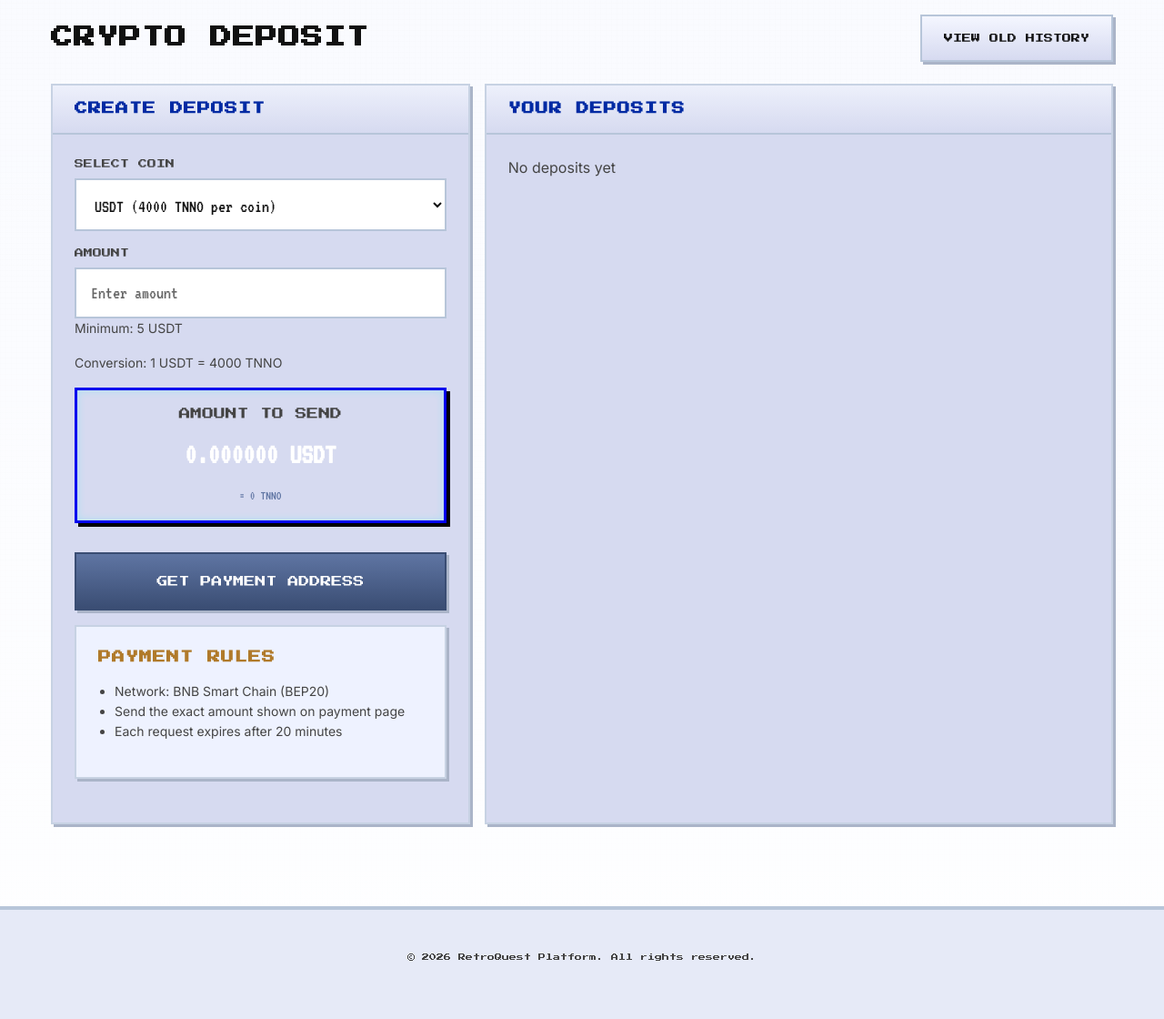
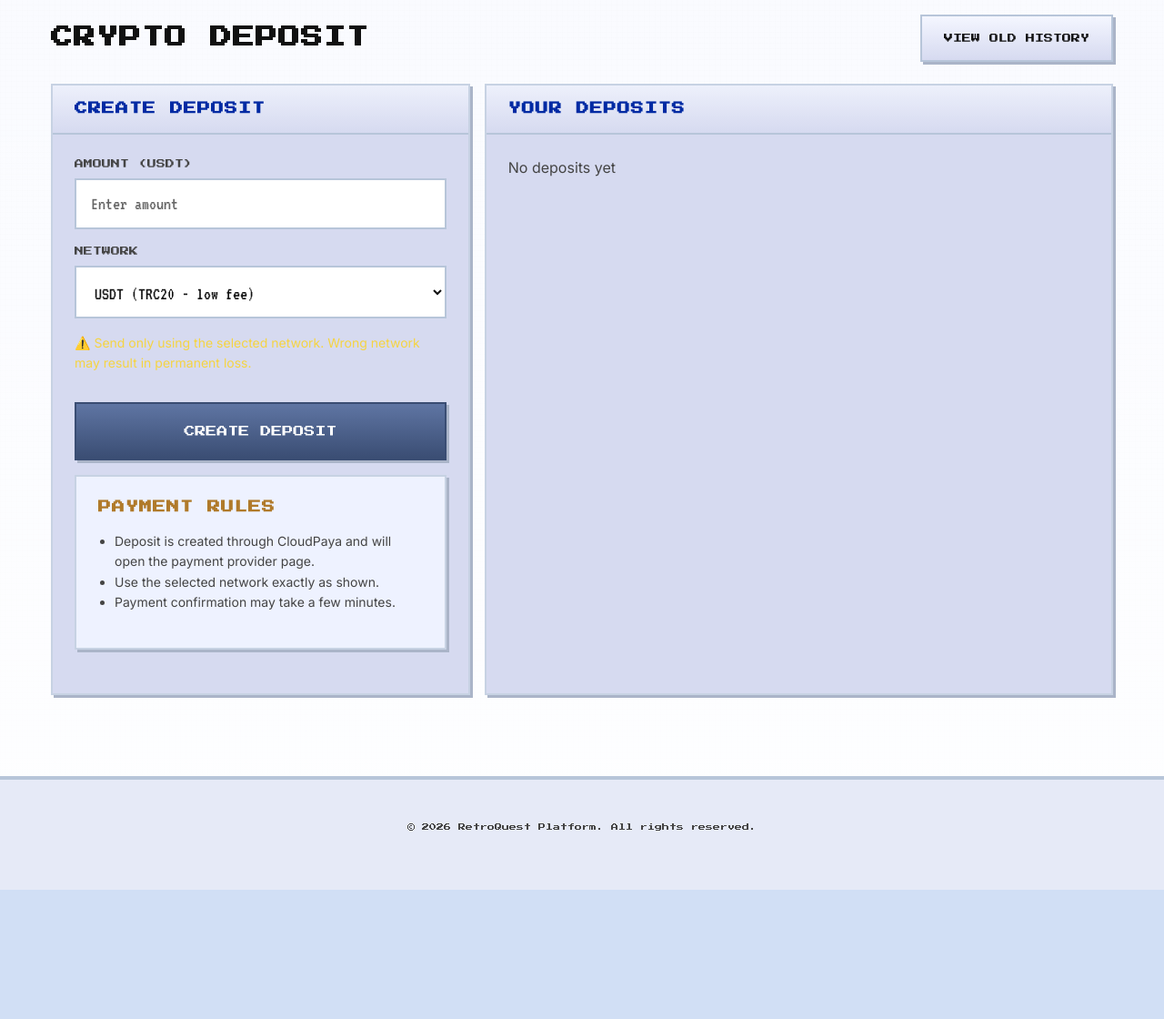
Before and after one commit to davicdavic/webapp, a Flask app: page /deposit/ in a window 1280 px wide. Shown: the part 177-1297 px from the top of the page at 91% size. After the commit the page ends 1155 px from the top, so only its background shows below. Run offline with Flask 3, Linux system fonts and the light colour scheme; a user stored in the database is signed in; data comes from the database, SQL or seed files in the repository; data that the repository does not hold is empty; some libraries are stand-ins or nearby versions.

Commit message:
Integrate CloudPaya deposit flow and disable old blockchain checker

```diff
--- a/app/__init__.py
+++ b/app/__init__.py
@@ -134,7 +134,7 @@ def register_blueprints(app):
     """Register all Flask blueprints"""
     from app.routes.auth import auth_bp
     from app.routes.missions import missions_bp
-    from app.routes.deposit import deposit_bp
+    from app.routes.deposit import cloudpaya_bp, deposit_bp
     from app.routes.feed import feed_bp
     from app.routes.admin import admin_bp
     from app.routes.profile import profile_bp
@@ -148,6 +148,7 @@ def register_blueprints(app):
     app.register_blueprint(auth_bp)
     app.register_blueprint(missions_bp, url_prefix='/missions')
     app.register_blueprint(deposit_bp, url_prefix='/deposit')
+    app.register_blueprint(cloudpaya_bp)
     app.register_blueprint(feed_bp, url_prefix='/feed')
     app.register_blueprint(admin_bp, url_prefix='/admin')
     app.register_blueprint(profile_bp, url_prefix='/profile')
--- a/app/routes/__init__.py
+++ b/app/routes/__init__.py
@@ -4,7 +4,7 @@ All Flask blueprints for the RetroQuest Platform
 """
 from app.routes.auth import auth_bp
 from app.routes.missions import missions_bp
-from app.routes.deposit import deposit_bp
+from app.routes.deposit import cloudpaya_bp, deposit_bp
 from app.routes.feed import feed_bp
 from app.routes.admin import admin_bp
 from app.routes.profile import profile_bp
@@ -16,6 +16,7 @@ __all__ = [
     'auth_bp',
     'missions_bp',
     'deposit_bp',
+    'cloudpaya_bp',
     'feed_bp',
     'admin_bp',
     'profile_bp',
--- a/app/routes/deposit.py
+++ b/app/routes/deposit.py
@@ -16,6 +16,7 @@ from app.utils import generate_qr_code
 
 
 deposit_bp = Blueprint('deposit', __name__)
+cloudpaya_bp = Blueprint('cloudpaya', __name__)
 
 
 def _to_decimal(value) -> Decimal:
@@ -28,6 +29,74 @@ def _to_decimal(value) -> Decimal:
 def _format_usdt(value) -> str:
     dec = _to_decimal(value)
     return f'{dec.quantize(Decimal("0.000001")):f}'.rstrip('0').rstrip('.')
+
+
+def _normalize_network(network: str) -> str:
+    return (network or '').strip().upper()
+
+
+@cloudpaya_bp.route('/create-deposit', methods=['POST'])
+@login_required
+def create_deposit():
+    """Create a new CloudPaya deposit and redirect the user to the payment URL."""
+    amount = (request.form.get('amount') or '').strip()
+    network = _normalize_network(request.form.get('network') or '')
+
+    try:
+        deposit, payment_url = DepositService.create_cloudpaya_deposit(
+            user_id=current_user.id,
+            raw_amount=amount,
+            network=network,
+        )
+    except ValueError as exc:
+        flash(str(exc), 'error')
+        return redirect(url_for('deposit.index'))
+    except RuntimeError as exc:
+        flash(str(exc), 'error')
+        return redirect(url_for('deposit.index'))
+
+    return redirect(payment_url)
+
+
+@cloudpaya_bp.route('/webhook', methods=['POST'])
+def webhook():
+    """Handle CloudPaya webhook callbacks to finalize deposit crediting."""
+    payload = request.get_json(silent=True)
+    if payload is None:
+        return jsonify({'error': 'Invalid JSON payload.'}), 400
+
+    payment_id = (
+        payload.get('payment_id')
+        or payload.get('paymentId')
+        or payload.get('id')
+        or payload.get('reference')
+    )
+    status = (
+        payload.get('status')
+        or payload.get('payment_status')
+        or payload.get('transaction_status')
+        or ''
+    ).strip().lower()
+
+    if not payment_id:
+        return jsonify({'error': 'Missing payment_id.'}), 400
+
+    deposit = DepositService.get_deposit_by_payment_id(payment_id)
+    if not deposit:
+        return jsonify({'error': 'Deposit not found.'}), 404
+
+    try:
+        if status == 'confirmed':
+            DepositService.complete_deposit_payment(payment_id, status)
+    except Exception as exc:
+        return jsonify({'error': str(exc)}), 500
+
+    return 'ok', 200
+
+
+@cloudpaya_bp.route('/success')
+def success():
+    return render_template('deposit/success.html')
 
 
 @deposit_bp.route('/')
@@ -58,22 +127,9 @@ def index():
 @deposit_bp.route('/create', methods=['POST'])
 @login_required
 def create():
-    """Create deposit request and redirect user to payment page."""
-    raw_amount = (request.form.get('amount') or '').strip()
-    coin_type = (request.form.get('coin_type') or 'USDT').strip().upper()
-    allowed = set(current_app.config.get('ALLOWED_DEPOSIT_COINS', ()))
-    if allowed and coin_type not in allowed:
-        flash('Invalid coin type selected', 'error')
-        return redirect(url_for('deposit.index'))
-
-    try:
-        deposit = DepositService.create_deposit(current_user.id, raw_amount, coin_type)
-    except ValueError as exc:
-        flash(str(exc), 'error')
-        return redirect(url_for('deposit.index'))
-
-    flash('Deposit request created. Please send the exact amount before it expires.', 'success')
-    return redirect(url_for('deposit.view', deposit_id=deposit.id))
+    """Legacy deposit creation is disabled. Use CloudPaya deposit flow."""
+    flash('Legacy deposit creation is disabled. Please use the new deposit form.', 'warning')
+    return redirect(url_for('deposit.index'))
 
 
 @deposit_bp.route('/<int:deposit_id>')
--- a/app/templates/deposit/index.html
+++ b/app/templates/deposit/index.html
@@ -16,53 +16,43 @@ Deposit - RetroQuest
             <h2 class="px-panel-title">Create Deposit</h2>
         </div>
 
-        <form method="POST" action="{{ url_for('deposit.create') }}" id="depositForm">
-            <!-- Coin Selection -->
+        <form method="POST" action="/create-deposit" id="depositForm">
             <div class="px-form-group">
-                <label class="px-label" for="coin_type">Select Coin</label>
-                <select id="coin_type" name="coin_type" class="px-input" required>
-                    {% for coin in coins %}
-                    <option value="{{coin.type}}">{{coin.type}} ({{coin.config.to_points}} TNNO per coin)</option>
-                    {% endfor %}
-                </select>
-            </div>
-
-            <!-- Amount Input -->
-            <div class="px-form-group">
-                <label class="px-label" for="amount">Amount</label>
+                <label class="px-label" for="amount">Amount (USDT)</label>
                 <input
                     type="number"
                     id="amount"
                     name="amount"
                     class="px-input"
                     placeholder="Enter amount"
-                    step="0.000001"
+                    step="0.01"
+                    min="1"
                     required
                 >
-                <p class="px-text-muted px-text-sm px-mt-sm">
-                    Minimum: <span id="minDeposit">5</span> <span id="coinUnit">USDT</span>
-                </p>
-                <p class="px-text-muted px-text-sm">
-                    Conversion: 1 <span id="coinUnit2">USDT</span> = <span id="conversionRate">4000</span> TNNO
-                </p>
             </div>
 
-            <!-- Price Display Box -->
-            <div class="price-display-box">
-                <div class="price-display-label">Amount to Send</div>
-                <div class="price-display-value" id="priceDisplay">0.000000 USDT</div>
-                <div class="price-display-tnno" id="tnnoDisplay">= 0 TNNO</div>
+            <div class="px-form-group">
+                <label class="px-label" for="network">Network</label>
+                <select id="network" name="network" class="px-input" required>
+                    <option value="TRC20">USDT (TRC20 - low fee)</option>
+                    <option value="ERC20">USDT (ERC20 - high fee)</option>
+                    <option value="BEP20">USDT (BEP20 - medium fee)</option>
+                </select>
             </div>
 
-            <button type="submit" class="px-btn px-btn-primary px-btn-lg" style="width: 100%; margin-top: 16px;">Get Payment Address</button>
+            <p class="px-text-muted px-text-sm" style="color: #f5d442; margin-top: 12px;">
+                ⚠️ Send only using the selected network. Wrong network may result in permanent loss.
+            </p>
+
+            <button type="submit" class="px-btn px-btn-primary px-btn-lg" style="width: 100%; margin-top: 16px;">Create Deposit</button>
         </form>
 
         <div class="px-panel" style="background: var(--px-bg-dark); margin-top: 16px;">
             <h4 style="color: var(--px-orange);">Payment Rules</h4>
             <ul class="px-text-sm px-text-muted" style="line-height: 1.6; padding-left: 18px;">
-                <li>Network: BNB Smart Chain (BEP20)</li>
-                <li>Send the exact amount shown on payment page</li>
-                <li>Each request expires after 20 minutes</li>
+                <li>Deposit is created through CloudPaya and will open the payment provider page.</li>
+                <li>Use the selected network exactly as shown.</li>
+                <li>Payment confirmation may take a few minutes.</li>
             </ul>
         </div>
     </div>
@@ -77,17 +67,17 @@ Deposit - RetroQuest
             <thead>
                 <tr>
                     <th>ID</th>
-                    <th>Amount</th>
-                    <th>Expected</th>
+                    <th>Amount (USDT)</th>
+                    <th>Network</th>
                     <th>Status</th>
                     <th>Created</th>
-                    <th>Action</th>
                 </tr>
             </thead>
             <tbody>
                 {% for deposit in deposits.items %}
-                {% set expected = deposit.expected_amount if deposit.expected_amount is not none else deposit.usdt_amount %}
-                {% if deposit.status in ['success', 'completed'] %}
+                {% set amount_value = deposit.amount if deposit.amount is not none else deposit.usdt_amount %}
+                {% set network_value = deposit.network if deposit.network else deposit.coin_type %}
+                {% if deposit.status in ['completed', 'success'] %}
                     {% set badge = 'completed' %}
                 {% elif deposit.status in ['expired', 'cancelled'] %}
                     {% set badge = 'cancelled' %}
@@ -96,17 +86,10 @@ Deposit - RetroQuest
                 {% endif %}
                 <tr>
                     <td>#{{ deposit.id }}</td>
-                    <td>{{ '%.6f'|format(deposit.usdt_amount) }} {{ deposit.coin_type or 'USDT' }}</td>
-                    <td>{{ '%.6f'|format(expected|float) }} {{ deposit.coin_type or 'USDT' }}</td>
+                    <td>{{ '%.2f'|format(amount_value|float) }} USDT</td>
+                    <td>{{ network_value }}</td>
                     <td><span class="px-status px-status-{{ badge }}">{{ deposit.status|title }}</span></td>
                     <td>{{ deposit.created_at.strftime('%Y-%m-%d %H:%M') if deposit.created_at else '' }}</td>
-                    <td>
-                        {% if deposit.status == 'pending' %}
-                        <a href="{{ url_for('deposit.view', deposit_id=deposit.id) }}" class="px-btn px-btn-sm px-btn-secondary">Pay</a>
-                        {% else %}
-                        <span class="px-text-muted">-</span>
-                        {% endif %}
-                    </td>
                 </tr>
                 {% endfor %}
             </tbody>
@@ -255,66 +238,4 @@ Deposit - RetroQuest
 }
 </style>
 
-<script>
-function initDepositCalculator() {
-    const coinsData = {{ coins | tojson }};
-    const coinSelect = document.getElementById('coin_type');
-    const amountInput = document.getElementById('amount');
-    const priceDisplay = document.getElementById('priceDisplay');
-    const tnnoDisplay = document.getElementById('tnnoDisplay');
-    const minDepositSpan = document.getElementById('minDeposit');
-    const coinUnitSpans = document.querySelectorAll('#coinUnit, #coinUnit2');
-    const conversionRateSpan = document.getElementById('conversionRate');
-
-    if (!coinSelect || !amountInput || !priceDisplay) return;
-
-    // Coin data from template
-    const coinData = {};
-    for (const coin of coinsData) {
-        coinData[coin.type] = {
-            min_deposit: coin.config.min_deposit,
-            to_points: coin.config.to_points
-        };
-    }
-
-    function updateCoinInfo() {
-        const selectedCoin = coinSelect.value;
-        const coinInfo = coinData[selectedCoin] || coinData['USDT'];
-        if (!coinInfo) return;
-
-        minDepositSpan.textContent = coinInfo.min_deposit;
-        conversionRateSpan.textContent = coinInfo.to_points;
-
-        coinUnitSpans.forEach(span => {
-            span.textContent = selectedCoin;
-        });
-
-        // Trigger amount change update
-        updateAmountDisplay();
-    }
-
-    function updateAmountDisplay() {
-        const selectedCoin = coinSelect.value;
-        const coinInfo = coinData[selectedCoin] || coinData['USDT'];
-        if (!coinInfo) return;
-        const amount = parseFloat(amountInput.value) || 0;
-
-        const formattedAmount = amount.toFixed(6);
-        priceDisplay.textContent = formattedAmount + ' ' + selectedCoin;
-
-        const tnno = (amount * coinInfo.to_points).toFixed(0);
-        tnnoDisplay.textContent = '= ' + tnno + ' TNNO';
-    }
-
-    coinSelect.addEventListener('change', updateCoinInfo);
-    amountInput.addEventListener('input', updateAmountDisplay);
-
-    // Initial update
-    updateCoinInfo();
-}
-
-document.addEventListener('DOMContentLoaded', initDepositCalculator);
-document.addEventListener('turbo:load', initDepositCalculator);
-</script>
-
 {% endblock %}
```
Also changed, not shown: app/config.py (+8 -1 lines), app/models.py (+12 -6 lines), app/services/deposit_service.py (+108 -0 lines), app/templates/deposit/success.html (added, +18 -0 lines), .github/copilot-instructions.md (added), 1 other file.
